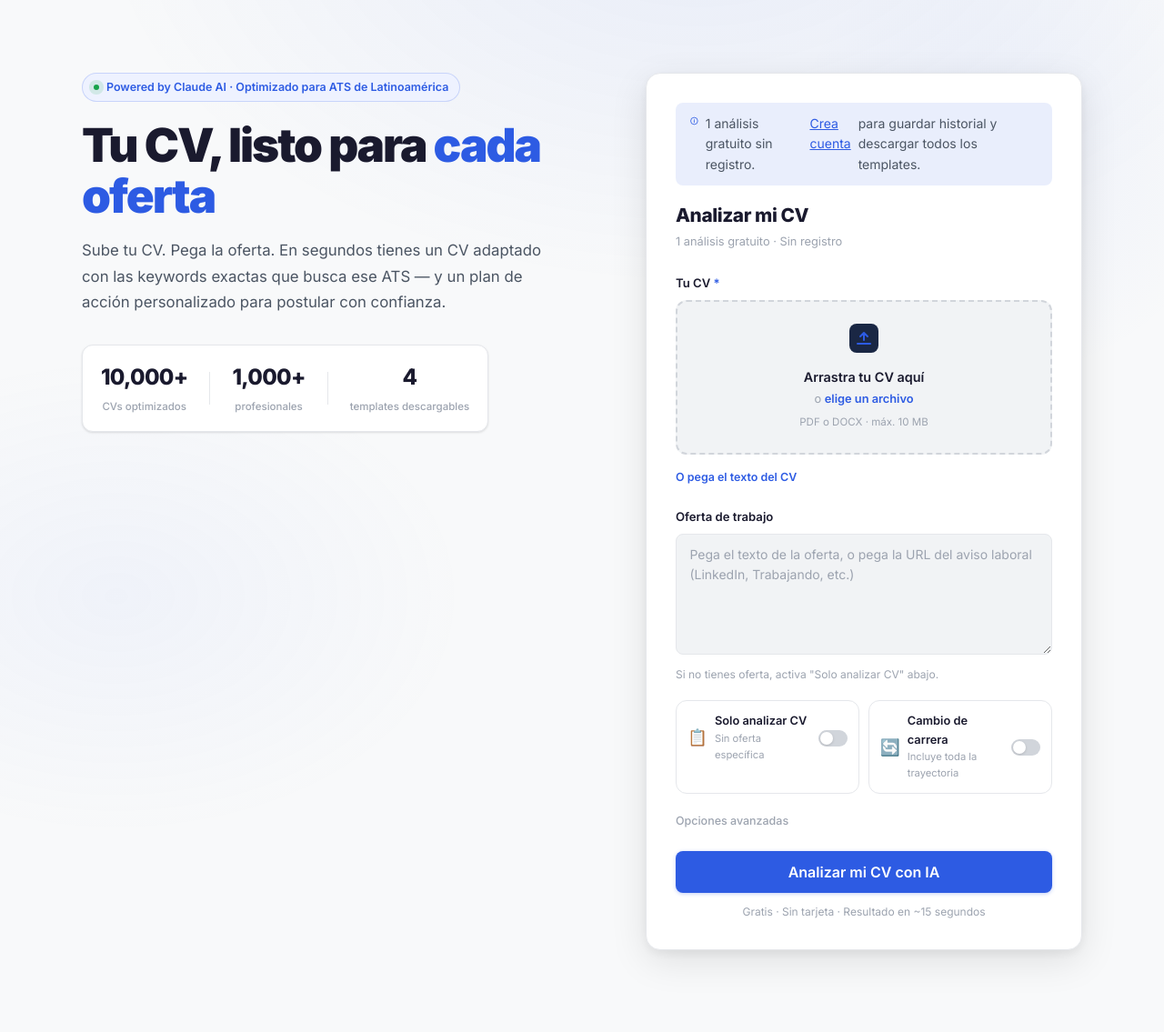
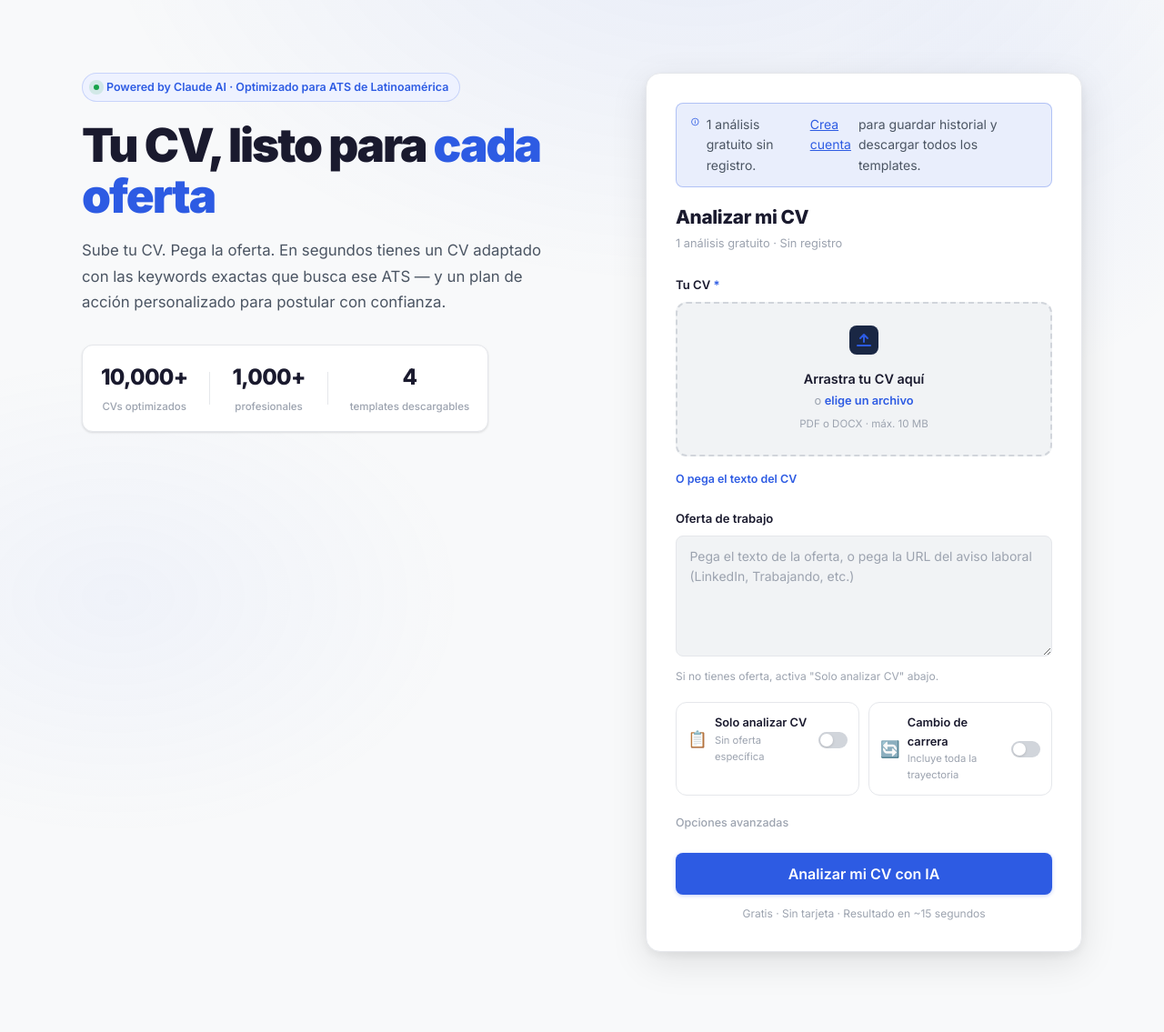
Before and after one commit to Jon-fen/Analyze-this, a Python web app: template fastapi/templates/index.html in a window 1280 px wide. Shown: the part 59-1194 px from the top of the page at 91% size. Run offline with Jinja, Linux system fonts and the light colour scheme; the template is opened without the code that fills it, so the values that code supplies are empty; some libraries are stand-ins or nearby versions.

Commit message:
fix(bug-9): alert-info missing border declaration
border-color alone does not show a border without border-style.
Changed to border: 1px solid rgba(45,91,227,0.3) so the info
banner on the homepage renders with a visible border.

Co-Authored-By: Claude Sonnet 4.6 <noreply@anthropic.com>

```diff
--- a/fastapi/static/css/app.css
+++ b/fastapi/static/css/app.css
@@ -756,7 +756,7 @@ details[open] .coaching-chevron { transform: rotate(180deg); }
 .credit-badge.credit-admin { background: rgba(124,58,237,0.15); color: #7C3AED; border-color: rgba(124,58,237,0.3); }
 
 /* ─── Alert info ── */
-.alert-info { background: rgba(45,91,227,0.1); border-color: rgba(45,91,227,0.3); color: var(--text2); }
+.alert-info { background: rgba(45,91,227,0.1); border: 1px solid rgba(45,91,227,0.3); color: var(--text2); }
 
 /* ═══════════════════════════════════════════
    TOOLS SECTION
```
